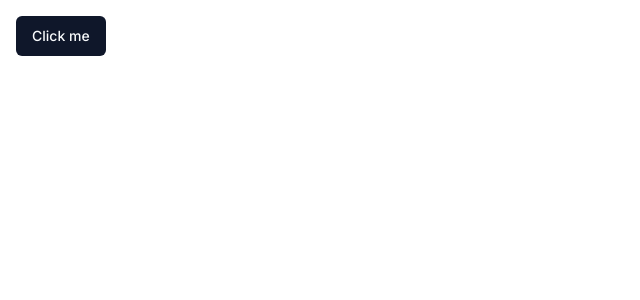
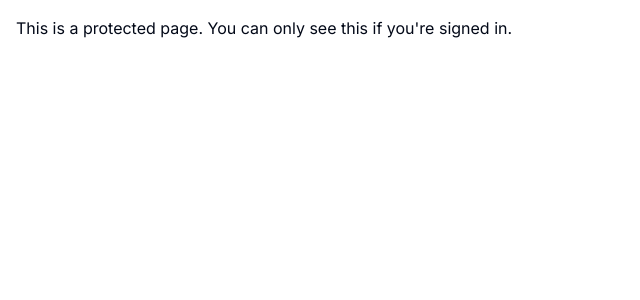
Before and after one commit to SkrNeymar/next-store-admin, a Next.js app: page / in a window 1280 px wide. Shown: the top 300 px of the page, without its empty margins (0-640 px from the left). Built offline with nearby package versions, Linux system fonts and the light colour scheme.

Commit message:
Add authentication by clerk

```diff
--- /dev/null
+++ b/app/(auth)/(routes)/sign-in/[[...sign-in]]/page.tsx
@@ -0,0 +1,5 @@
+import { SignIn } from "@clerk/nextjs"
+
+export default function Page() {
+  return <SignIn />
+}
--- /dev/null
+++ b/app/(auth)/(routes)/sign-up/[[...sign-up]]/page.tsx
@@ -0,0 +1,5 @@
+import { SignUp } from "@clerk/nextjs"
+
+export default function Page() {
+  return <SignUp />
+}
--- /dev/null
+++ b/app/(auth)/layout.tsx
@@ -0,0 +1,9 @@
+export default function AuthLayout({
+  children,
+}: {
+  children: React.ReactNode
+}) {
+  return (
+    <div className="flex items-center justify-center h-full">{children}</div>
+  )
+}
--- a/app/(root)/page.tsx
+++ b/app/(root)/page.tsx
@@ -1,9 +1,9 @@
 import { Button } from "@/components/ui/button"
 
-export default function Home() {
+export default function SetupPage() {
   return (
     <div className="p-4">
-      <Button>Click me</Button>
+      This is a protected page. You can only see this if you're signed in.
     </div>
   )
 }
--- a/app/layout.tsx
+++ b/app/layout.tsx
@@ -1,6 +1,7 @@
 import type { Metadata } from "next"
 import { Inter } from "next/font/google"
 import "./globals.css"
+import { ClerkProvider } from "@clerk/nextjs"
 
 const inter = Inter({ subsets: ["latin"] })
 
@@ -15,8 +16,10 @@ export default function RootLayout({
   children: React.ReactNode
 }>) {
   return (
-    <html lang="en">
-      <body className={inter.className}>{children}</body>
-    </html>
+    <ClerkProvider>
+      <html lang="en">
+        <body className={inter.className}>{children}</body>
+      </html>
+    </ClerkProvider>
   )
 }
```
Also changed, not shown: middleware.ts (added, +10 -0 lines).
